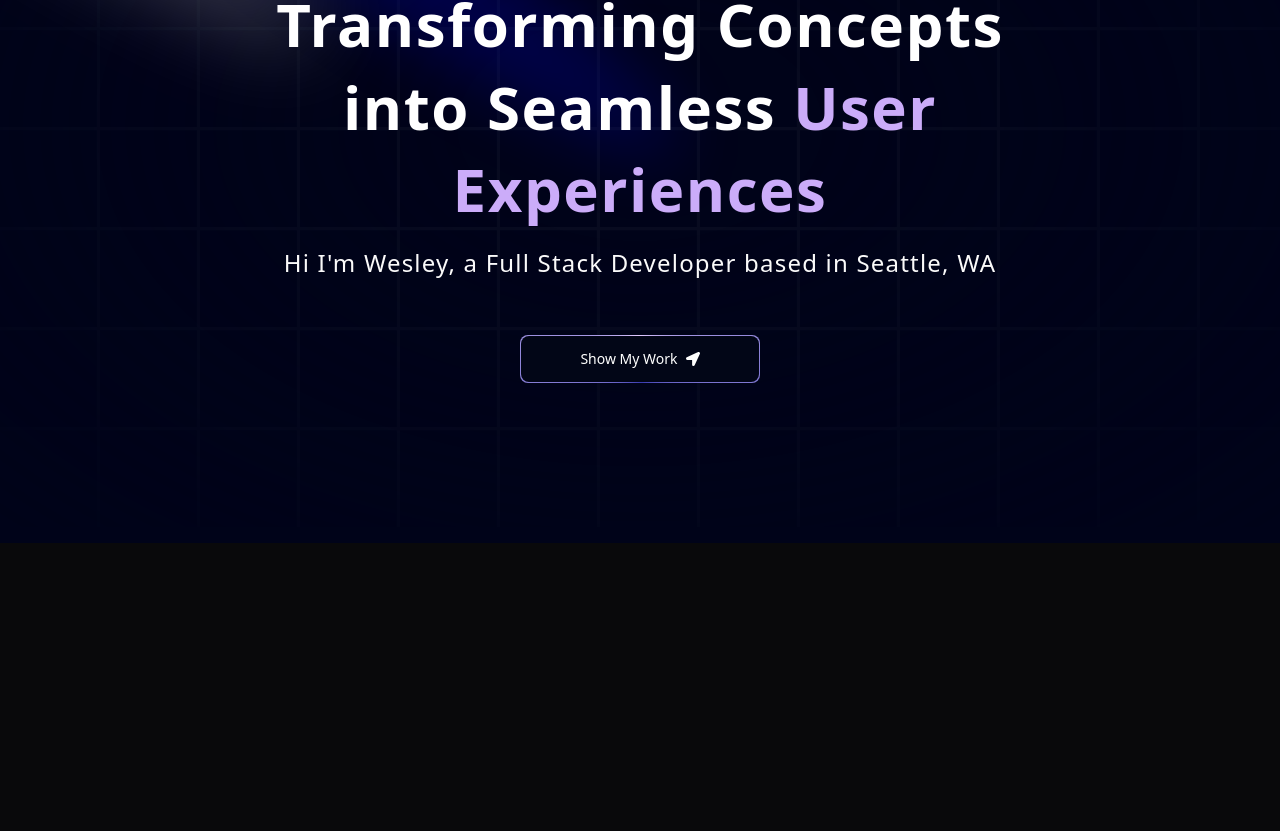
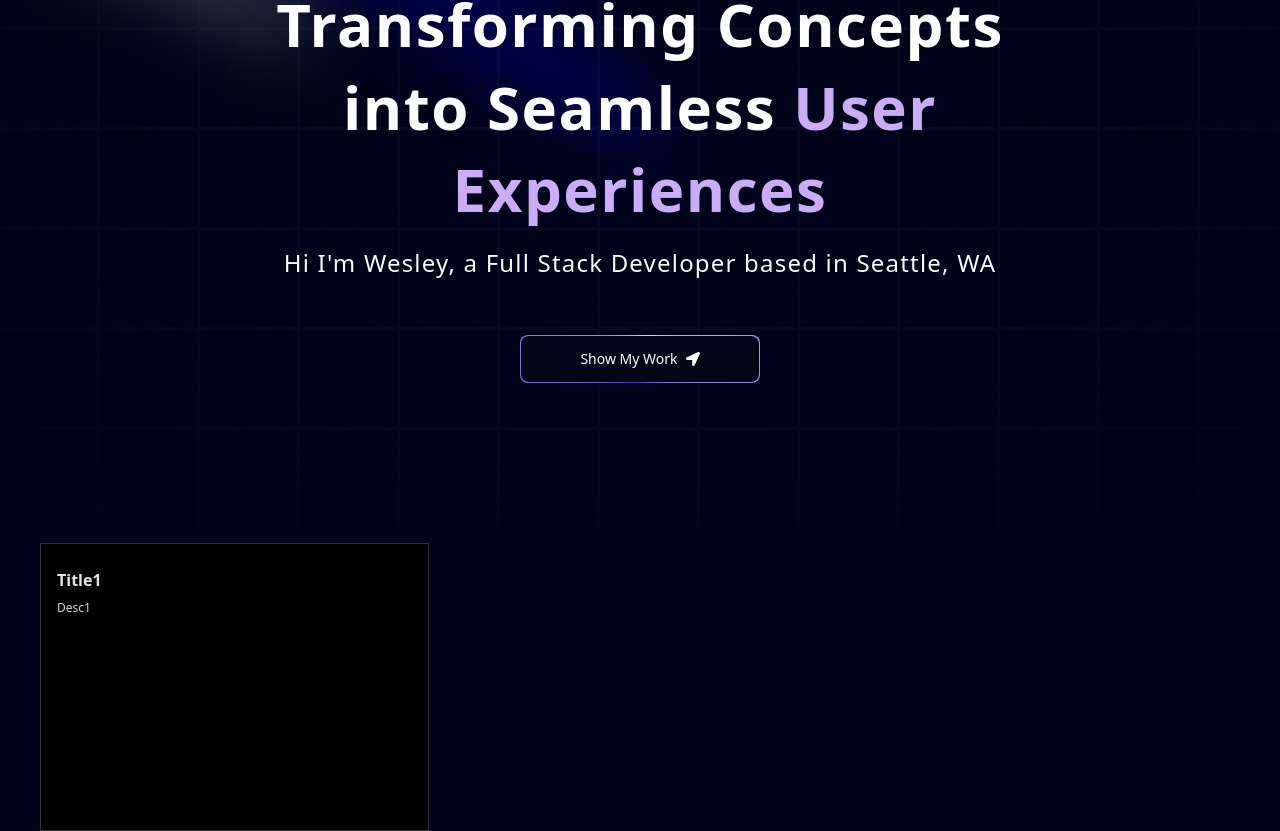
Before and after one commit to wesmith3/Portfolio2.0, a Next.js app: page / in a window 1280 px wide. Shown: the part 273-1104 px from the top of the page. Before the commit the page ends 816 px from the top, so only its background shows below. Built offline with nearby package versions, Linux system fonts and the light colour scheme.

Commit message:
fixes bento grid func

```diff
--- a/components/Grid.tsx
+++ b/components/Grid.tsx
@@ -1,10 +1,20 @@
 import React from 'react'
+import { BentoGrid, BentoGridItem } from './ui/BentoGrid'
 
 function Grid() {
   return (
-    <div>
-
-    </div>
+    <section id="about">
+      <BentoGrid>
+        {[{ title: 'Title1', description: 'Desc1', id: "1"}].map((item) => (
+            <BentoGridItem
+                id={item.id}
+                key={item.id}
+                title={item.title}
+                description={item.description}
+                />
+        ))}
+      </BentoGrid>
+    </section>
   )
 }
 
--- a/components/ui/BentoGrid.tsx
+++ b/components/ui/BentoGrid.tsx
@@ -21,12 +21,14 @@
 
 export const BentoGridItem = ({
   className,
+  id,
   title,
   description,
   header,
   icon,
 }: {
   className?: string;
+  id: number
   title?: string | React.ReactNode;
   description?: string | React.ReactNode;
   header?: React.ReactNode;
@@ -35,7 +37,7 @@
   return (
     <div
       className={cn(
-        "row-span-1 rounded-xl group/bento hover:shadow-xl transition duration-200 shadow-input dark:shadow-none p-4 dark:bg-black dark:border-white/[0.2] bg-white border border-transparent justify-between flex flex-col space-y-4",
+        "row-span-1 relative group/bento hover:shadow-xl transition duration-200 shadow-input dark:shadow-none p-4 dark:bg-black dark:border-white/[0.2] bg-white border border-transparent justify-between flex flex-col space-y-4 border-red-500",
         className
       )}
     >
```
